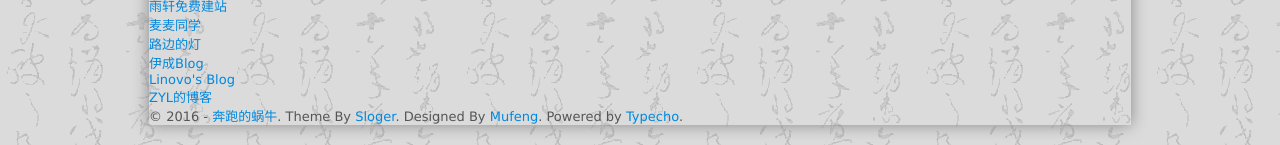
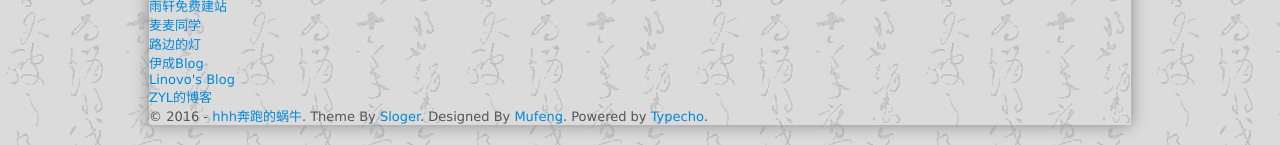
Before and after one commit to CodeSuits/CodeSuits, a Jekyll site: the page built from index.html, in a window 1280 px wide. Shown: the part 1819-1964 px from the top of the page. Built offline with Jekyll 4.4.1, drawn with Linux system fonts in a browser that asks for light colours; the list of posts is cut into pages by our own code; comment, search, counter and statistics services are not loaded.

Commit message:
no message

```diff
--- a/_config.yml
+++ b/_config.yml
@@ -1,4 +1,4 @@
-name: 奔跑的蜗牛
+name: hhh奔跑的蜗牛
 title: 奔跑的蜗牛那点破事
 description: 单纯如若初见 不落之于情怀
 url: http://www.emsuits.com
```
